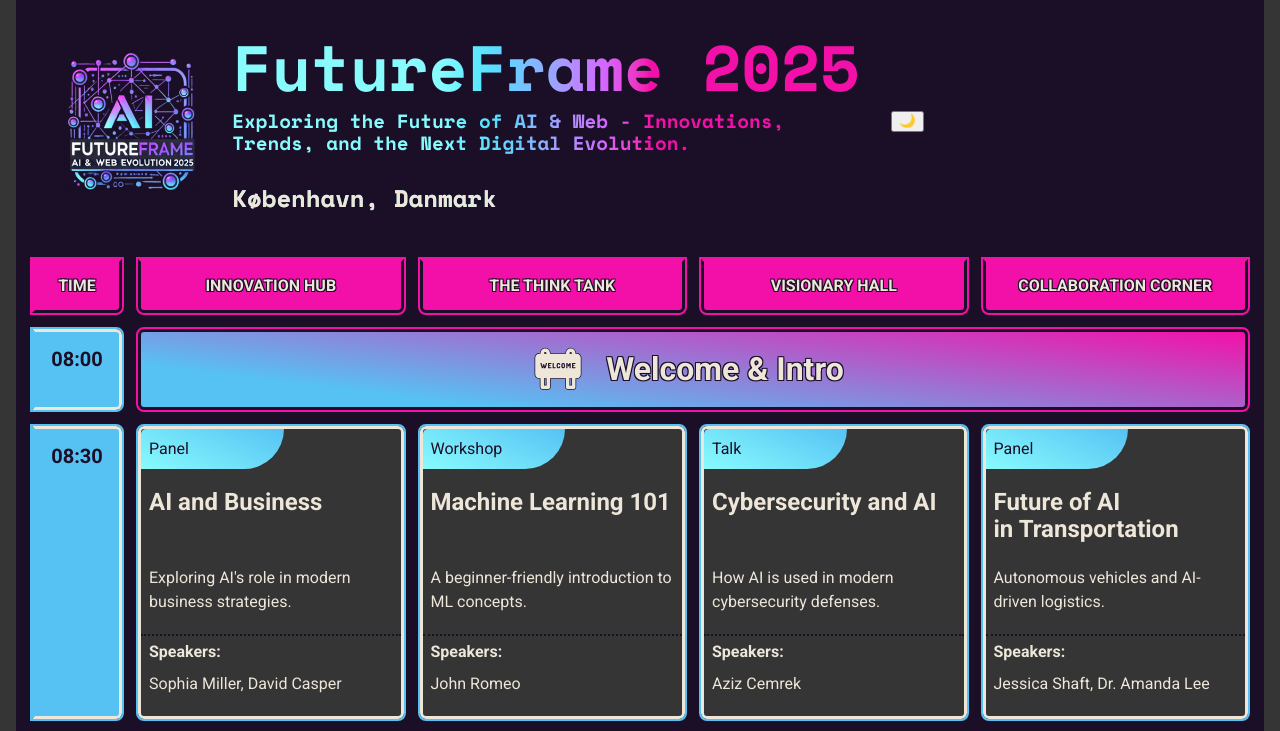
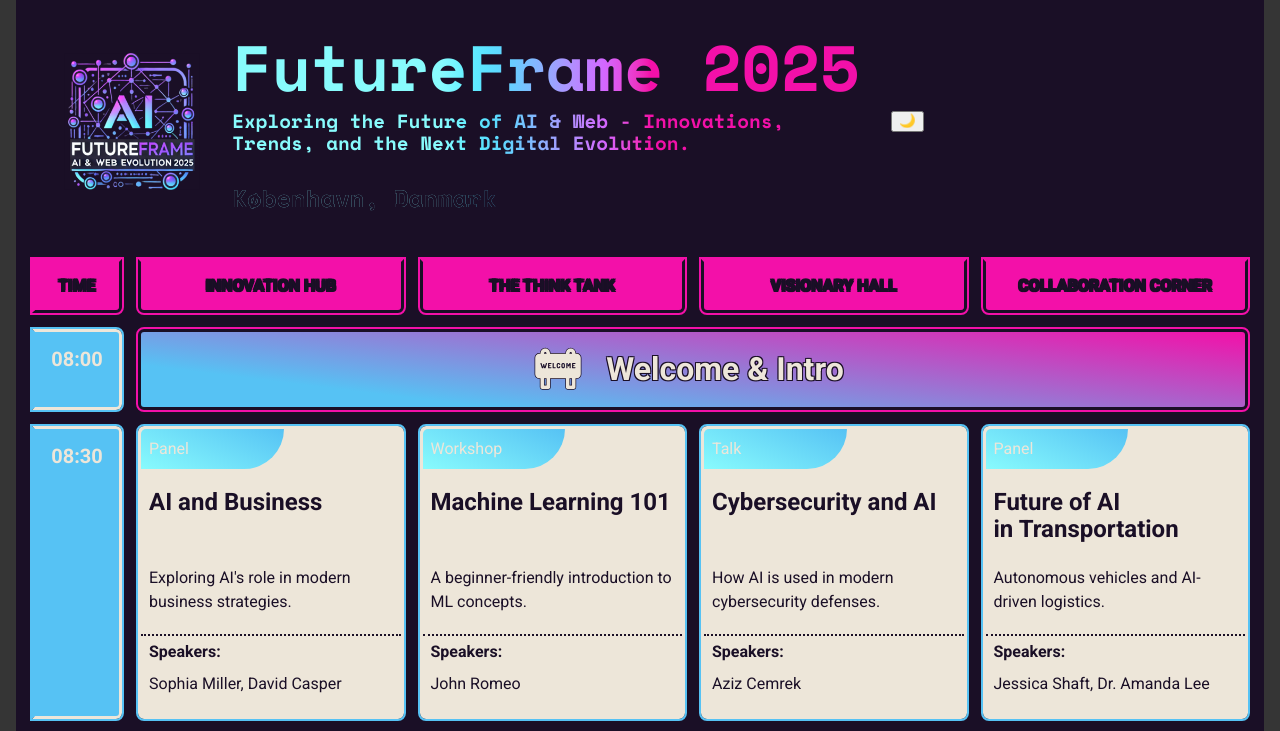
Before and after one commit to MatthiasKaesch/event-table, a React (Vite) app: page / in a window 1280 px wide. Shown: the top 731 px of the page. Built offline with nearby package versions, Linux system fonts and the light colour scheme.

Commit message:
update global style variables

```diff
--- a/src/styling/global.css
+++ b/src/styling/global.css
@@ -9,11 +9,12 @@
   --background-dark: #353535;
   --highlight: #88fbfd;
 
-  --textColorDark: var(--black);
-  --textColorLight: var(--white);
+  --textColorDark: var(--white);
+  --textColorLight: var(--black);
   --borderStepColor: var(--white);
 
-  --cardBackground: var(--background-dark);
+  --cardBackground: var(--white);
+  --pageBackground: var(--background-light);
 
   /* Grid spacing */
   --gridGap: 1rem;
@@ -30,15 +31,50 @@
   /* Text Shadow */
   --textShadow: -1px -1px 0 var(--black), 1px -1px 0 var(--black),
     -1px 1px 0 var(--black), 1px 1px 0 var(--black);
+
+  /* HEADLINE GRADIENTS */
+  /* Light Mode */
+  --headlineGradient-light: linear-gradient(
+    90deg in oklch,
+    var(--black),
+    var(--black),
+    var(--primary),
+    var(--primary)
+  );
+  /* Dark Mode */
+  --headlineGradient-dark: linear-gradient(
+    90deg in oklch,
+    var(--highlight),
+    var(--highlight),
+    var(--primary),
+    var(--primary)
+  );
+  /* Default Gradient */
+  --activeGradient: var(--headlineGradient-light);
+
+  /* Theme Transition */
+  --transition-speed: 0.4s;
+  --transition-ease: ease-in-out;
 }
 
-@media (prefers-color-scheme: dark) {
-  :root {
-    /* --primary: #330a0f;
-  --secondary: #0b76a8;
-*/
-    --borderStepColor: var(--background-dark);
-    /*     --textColorDark: var(--white);
---textColorLight: var(--black); */
-  }
+/* Transitioning Elements */
+body,
+.rooms_list__item,
+.timeslot,
+.panel_container,
+.panel_title,
+.panel_speakers__text,
+.panel_description {
+  transition: background-color var(--transition-speed) var(--transition-ease),
+    color var(--transition-speed) var(--transition-ease),
+    border var(--transition-speed) var(--transition-ease);
 }
+
+[data-theme='dark'] {
+  --cardBackground: var(--background-dark);
+  --borderStepColor: var(--background-dark);
+  --textColorDark: var(--black);
+  --textColorLight: var(--white);
+  --pageBackground: var(--black);
+  --activeGradient: var(--headlineGradient-dark);
+}
```
